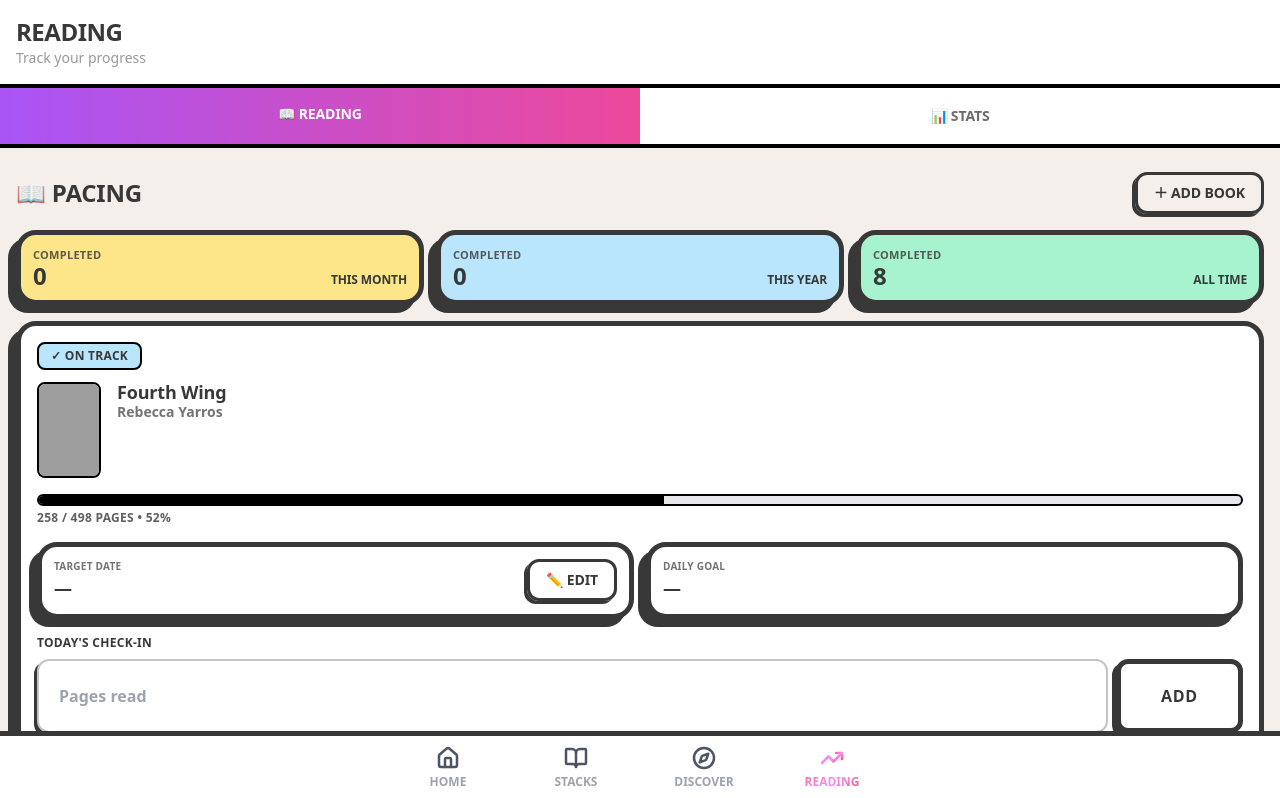
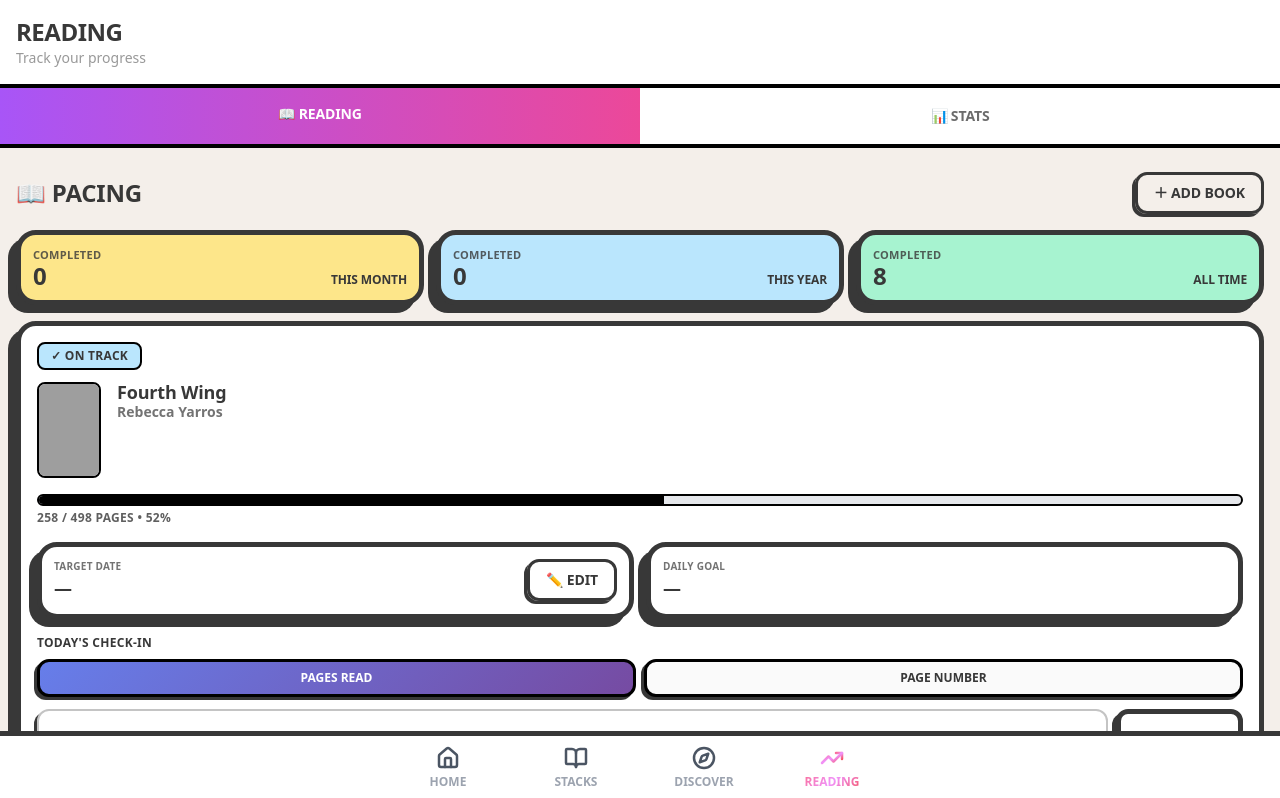
Before and after one commit to brownzinoart/stacks, a Next.js app: page /reading in a window 1280 px wide. Shown: the top 798 px of the page. Built offline with nearby package versions, Linux system fonts and the light colour scheme; grey boxes are pictures that could not be loaded.

Commit message:
fix: improve button text visibility on pacing card toggle buttons
- Fix white-on-white text issue for unselected toggle buttons
- Add explicit gradient styling and fallback background for selected buttons
- Use design system colors (light-tertiary, light-text) for better contrast

```diff
--- a/app/reading/components/ReadingPacingSection.tsx
+++ b/app/reading/components/ReadingPacingSection.tsx
@@ -31,12 +31,25 @@ export default function ReadingPacingSection() {
     []
   );
 
-  const handleCheckIn = (id: string, pagesRead: number) => {
+  const handleCheckIn = (id: string, value: number, mode: "increment" | "bookmark") => {
     setItems((prev) =>
       prev.map((it) => {
         if (it.id !== id) return it;
-        const nextPage = Math.min(it.totalPages, it.currentPage + pagesRead);
         const today = new Date();
+
+        let nextPage: number;
+        let pagesRead: number;
+
+        if (mode === "bookmark") {
+          // User entered the page number they're on
+          nextPage = Math.min(it.totalPages, value);
+          pagesRead = nextPage - it.currentPage;
+        } else {
+          // User entered pages read (increment mode)
+          nextPage = Math.min(it.totalPages, it.currentPage + value);
+          pagesRead = value;
+        }
+
         return {
           ...it,
           currentPage: nextPage,
@@ -112,7 +125,7 @@ export default function ReadingPacingSection() {
             progress={it}
             targetDate={(it as any)._targetDate || null}
             onTargetDateChange={(d) => handleTargetDateChange(it.id, d)}
-            onCheckIn={(pages) => handleCheckIn(it.id, pages)}
+            onCheckIn={(value, mode) => handleCheckIn(it.id, value, mode)}
           />
         ))}
       </div>
--- a/app/reading/components/pacing/CurrentlyReadingCard.tsx
+++ b/app/reading/components/pacing/CurrentlyReadingCard.tsx
@@ -7,7 +7,7 @@ interface Props {
   progress: ReadingProgressEnhanced;
   targetDate: Date | null;
   onTargetDateChange: (date: Date | null) => void;
-  onCheckIn: (pagesRead: number) => void;
+  onCheckIn: (pagesRead: number, mode: "increment" | "bookmark") => void;
 }
 
 export default function CurrentlyReadingCard({ progress, targetDate, onTargetDateChange, onCheckIn }: Props) {
@@ -15,6 +15,7 @@ export default function CurrentlyReadingCard({ progress, targetDate, onTargetDat
   const [showPicker, setShowPicker] = useState(false);
   const [tempDate, setTempDate] = useState<string>(targetDate ? toInputValue(targetDate) : "");
   const [checkIn, setCheckIn] = useState("");
+  const [checkInMode, setCheckInMode] = useState<"increment" | "bookmark">("increment");
 
   const remainingPages = Math.max(0, progress.totalPages - progress.currentPage);
 
@@ -54,9 +55,10 @@ export default function CurrentlyReadingCard({ progress, targetDate, onTargetDat
   };
 
   const submitCheckIn = () => {
-    const pages = parseInt(checkIn, 10);
-    if (!Number.isFinite(pages) || pages <= 0) return;
-    onCheckIn(pages);
+    const value = parseInt(checkIn, 10);
+    if (!Number.isFinite(value) || value <= 0) return;
+    if (checkInMode === "bookmark" && value > progress.totalPages) return;
+    onCheckIn(value, checkInMode);
     setCheckIn("");
   };
 
@@ -131,17 +133,48 @@ export default function CurrentlyReadingCard({ progress, targetDate, onTargetDat
       {/* Check-in */}
       <div className="mt-4">
         <div className="text-xs font-black uppercase tracking-wide mb-2">Today's Check-in</div>
+
+        {/* Mode Toggle */}
+        <div className="flex gap-2 mb-3">
+          <button
+            onClick={() => setCheckInMode("increment")}
+            style={checkInMode === "increment" ? { backgroundImage: "linear-gradient(135deg, #667eea 0%, #764ba2 100%)" } : undefined}
+            className={`flex-1 px-3 py-2 text-xs font-black uppercase border-[3px] rounded-xl transition-all ${
+              checkInMode === "increment"
+                ? "bg-[#667eea] text-white border-black dark:border-white shadow-brutal-badge"
+                : "bg-light-tertiary dark:bg-gray-700 border-black dark:border-white text-light-text dark:text-white shadow-brutal-badge"
+            }`}
+          >
+            Pages Read
+          </button>
+          <button
+            onClick={() => setCheckInMode("bookmark")}
+            style={checkInMode === "bookmark" ? { backgroundImage: "linear-gradient(135deg, #667eea 0%, #764ba2 100%)" } : undefined}
+            className={`flex-1 px-3 py-2 text-xs font-black uppercase border-[3px] rounded-xl transition-all ${
+              checkInMode === "bookmark"
+                ? "bg-[#667eea] text-white border-black dark:border-white shadow-brutal-badge"
+                : "bg-light-tertiary dark:bg-gray-700 border-black dark:border-white text-light-text dark:text-white shadow-brutal-badge"
+            }`}
+          >
+            Page Number
+          </button>
+        </div>
+
+        {/* Input */}
         <div className="flex gap-2">
           <input
             type="number"
             inputMode="numeric"
             min={1}
-            placeholder="Pages read"
+            max={checkInMode === "bookmark" ? progress.totalPages : undefined}
+            placeholder={checkInMode === "increment" ? "Pages read today" : `Page # (1-${progress.totalPages})`}
             className="input-brutal"
             value={checkIn}
             onChange={(e) => setCheckIn(e.target.value)}
           />
-          <button className="btn-brutal-touch whitespace-nowrap" onClick={submitCheckIn}>Add</button>
+          <button className="btn-brutal-touch whitespace-nowrap" onClick={submitCheckIn}>
+            {checkInMode === "increment" ? "Add" : "Save"}
+          </button>
         </div>
       </div>
     </div>
--- a/tailwind.config.ts
+++ b/tailwind.config.ts
@@ -47,7 +47,7 @@ const config: Config = {
         "gradient-secondary": "linear-gradient(135deg, #fa709a 0%, #fee140 100%)",
         "gradient-accent": "linear-gradient(135deg, #f093fb 0%, #f5576c 100%)",
         "gradient-success": "linear-gradient(135deg, #11998e 0%, #38ef7d 100%)",
-        "gradient-info": "linear-gradient(135deg, #4facfe 0%, #00f2fe 100%)",
+        "gradient-info": "linear-gradient(135deg, #2563eb 0%, #0891b2 100%)",
         "gradient-hero": "linear-gradient(135deg, #a8edea 0%, #fed6e3 100%)",
       },
       fontFamily: {
```
